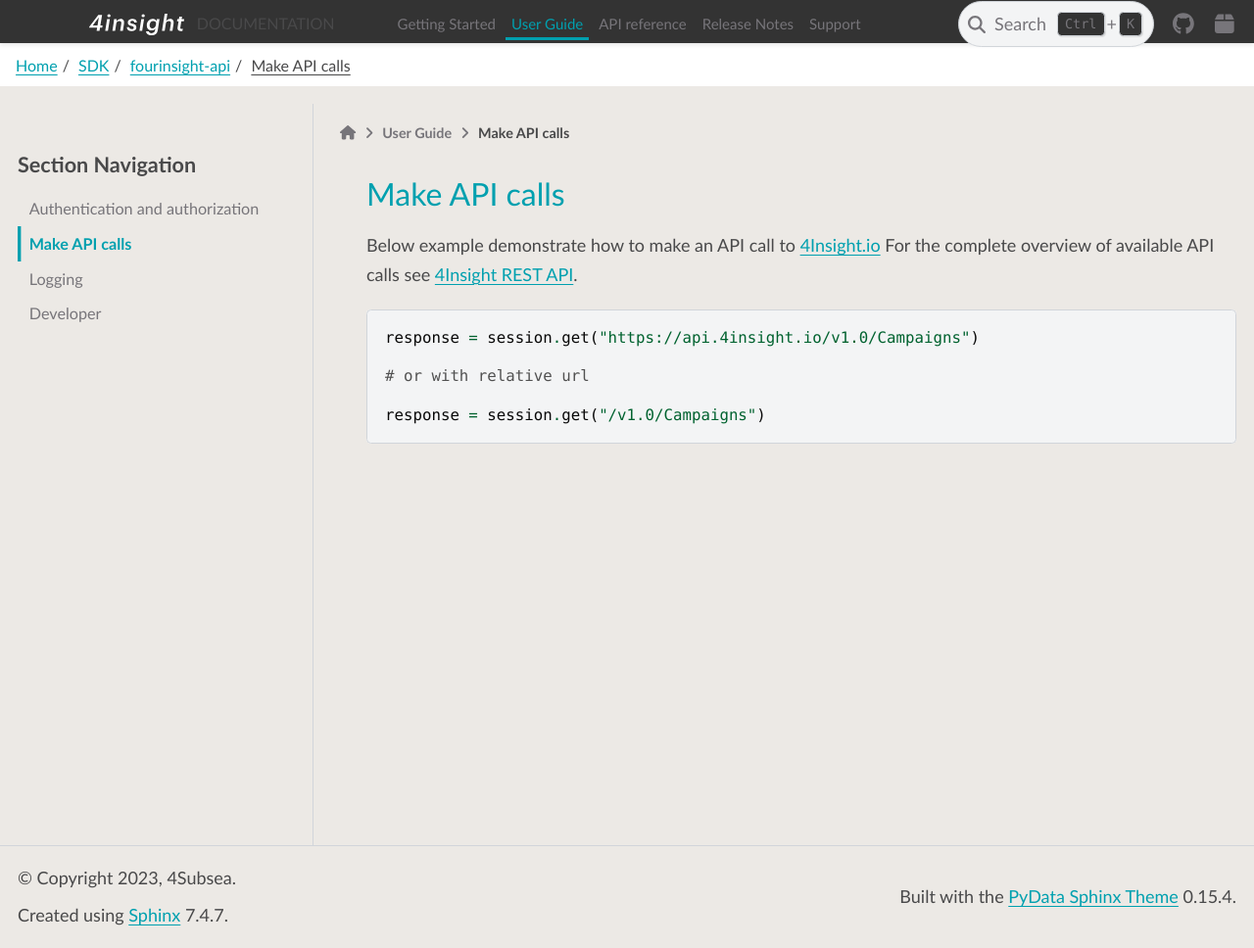
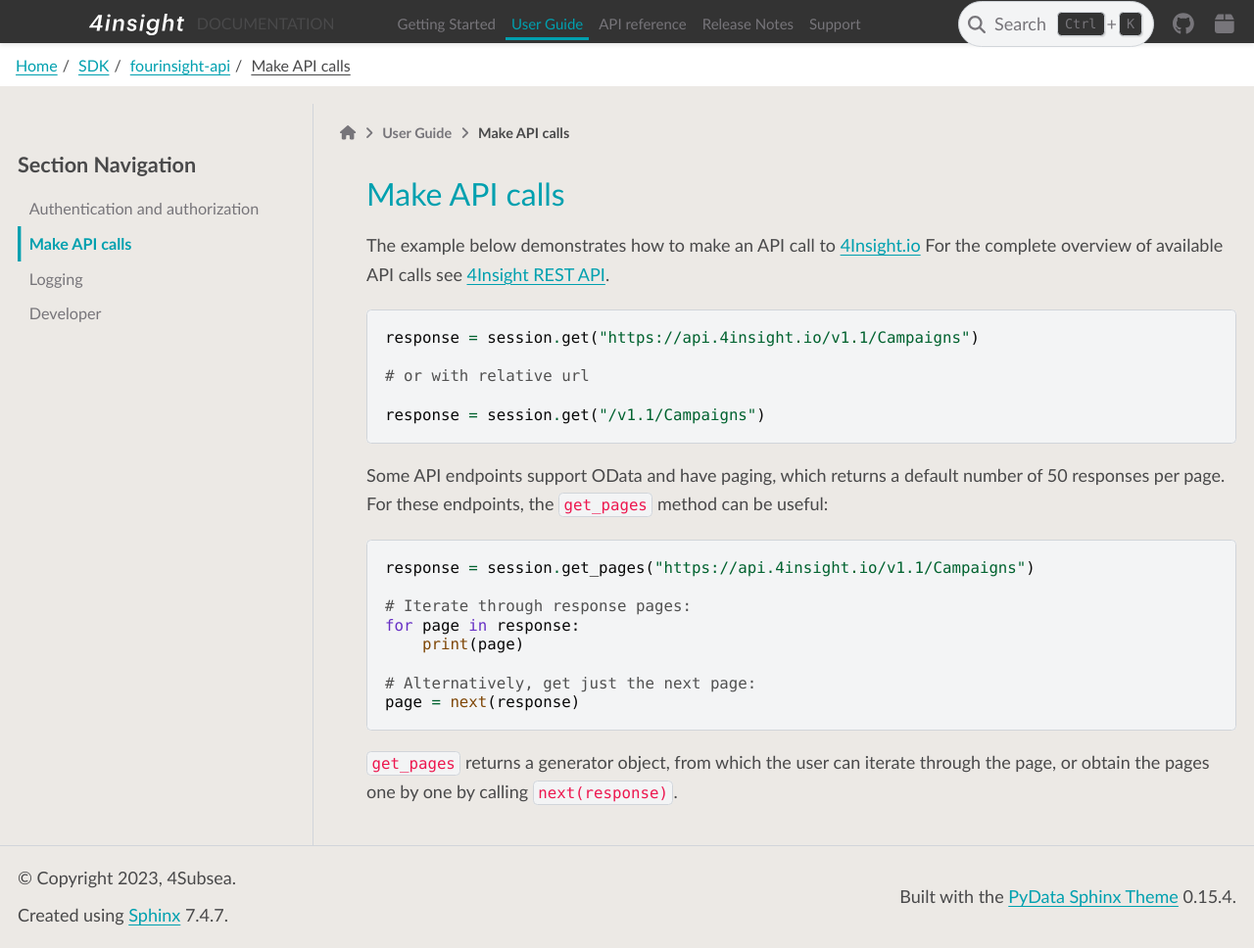
Before and after one commit to 4Subsea/fourinsight-api-python, a Sphinx documentation site: the page built from docs/user_guide/api_calls.rst, in a window 1280 px wide and 968 px high. Shown: the whole window at 98% size. Built offline with Sphinx 7.4.7 and the PyData theme 0.15.4, drawn with Linux system fonts in a browser that asks for light colours.

Commit message:
doc: expand user guide to include get_pages

```diff
--- a/docs/user_guide/api_calls.rst
+++ b/docs/user_guide/api_calls.rst
@@ -1,17 +1,42 @@
 Make API calls
 ==============
 
-Below example demonstrate how to make an API call to `4Insight.io`_
+The example below demonstrates how to make an API call to `4Insight.io`_
 For the complete overview of available API calls see `4Insight REST API`_.
 
 
 .. code-block:: python
 
-    response = session.get("https://api.4insight.io/v1.0/Campaigns")
+    response = session.get("https://api.4insight.io/v1.1/Campaigns")
 
     # or with relative url
 
-    response = session.get("/v1.0/Campaigns")
+    response = session.get("/v1.1/Campaigns")
+
+
+Some API endpoints support OData and have paging, which returns a default number of 50 responses per page.
+For these endpoints, the ``get_pages`` method can be useful:
+
+.. code-block:: python
+
+    response = session.get_pages("https://api.4insight.io/v1.1/Campaigns")
+
+    # Iterate through response pages:
+    for page in response:
+        print(page)
+
+    # Alternatively, get just the next page:
+    page = next(response)
+
+
+``get_pages`` returns a generator object, from which the user can iterate through the page, or obtain the pages one by one by calling ``next(response)``.
+
+
+
+
+
+
+
 
 
 .. _4Insight REST API: https://4insight-api-prod.4subsea.net/swagger/index.html
```
Also changed, not shown: 1 other file.
